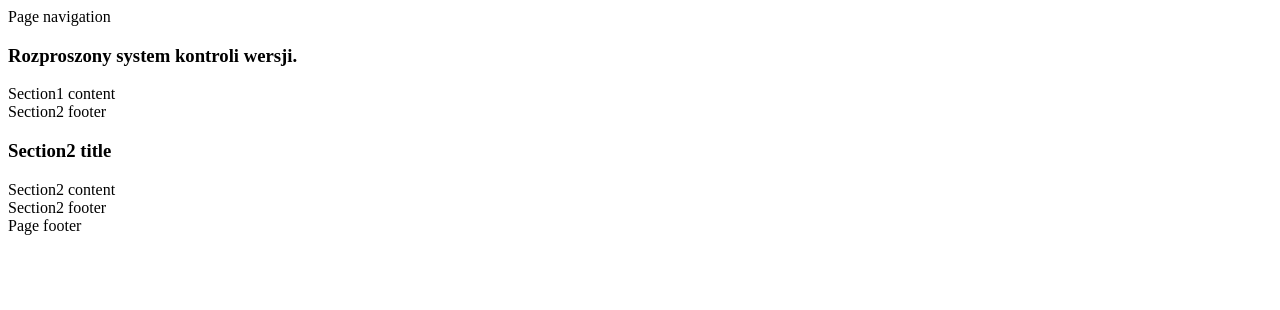
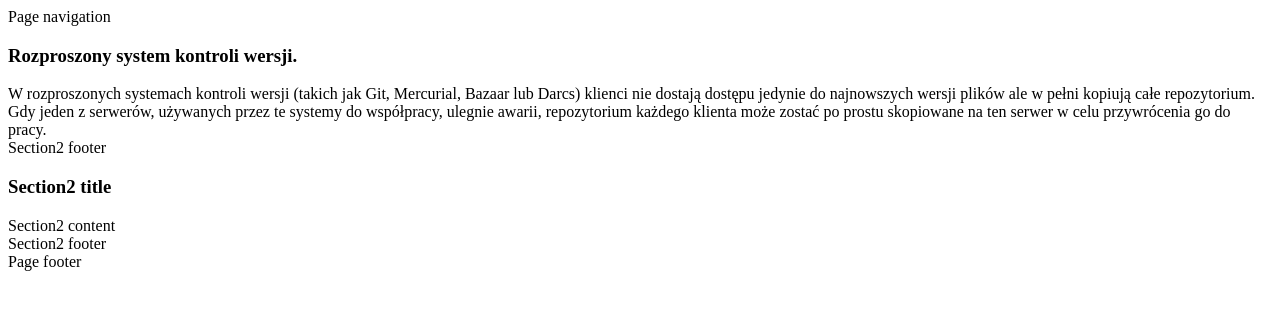
Before and after one commit to piradian/gittest, a plain HTML site: page index.html in a window 1280 px wide. Drawn offline with Linux system fonts and the light colour scheme.

Commit message:
tresc cecha2

```diff
--- a/index.html
+++ b/index.html
@@ -12,7 +12,7 @@
 	    		<h3 class="panel-title">Rozproszony system kontroli wersji.</h3>
 		  	</div>
 	  		<div class="panel-body">
-	    		Section1 content
+	    		W rozproszonych systemach kontroli wersji (takich jak Git, Mercurial, Bazaar lub Darcs) klienci nie dostają dostępu jedynie do najnowszych wersji plików ale w pełni kopiują całe repozytorium. Gdy jeden z serwerów, używanych przez te systemy do współpracy, ulegnie awarii, repozytorium każdego klienta może zostać po prostu skopiowane na ten serwer w celu przywrócenia go do pracy.
 	  		</div>
 			<footer class="panel-footer">
 				Section2 footer
```
